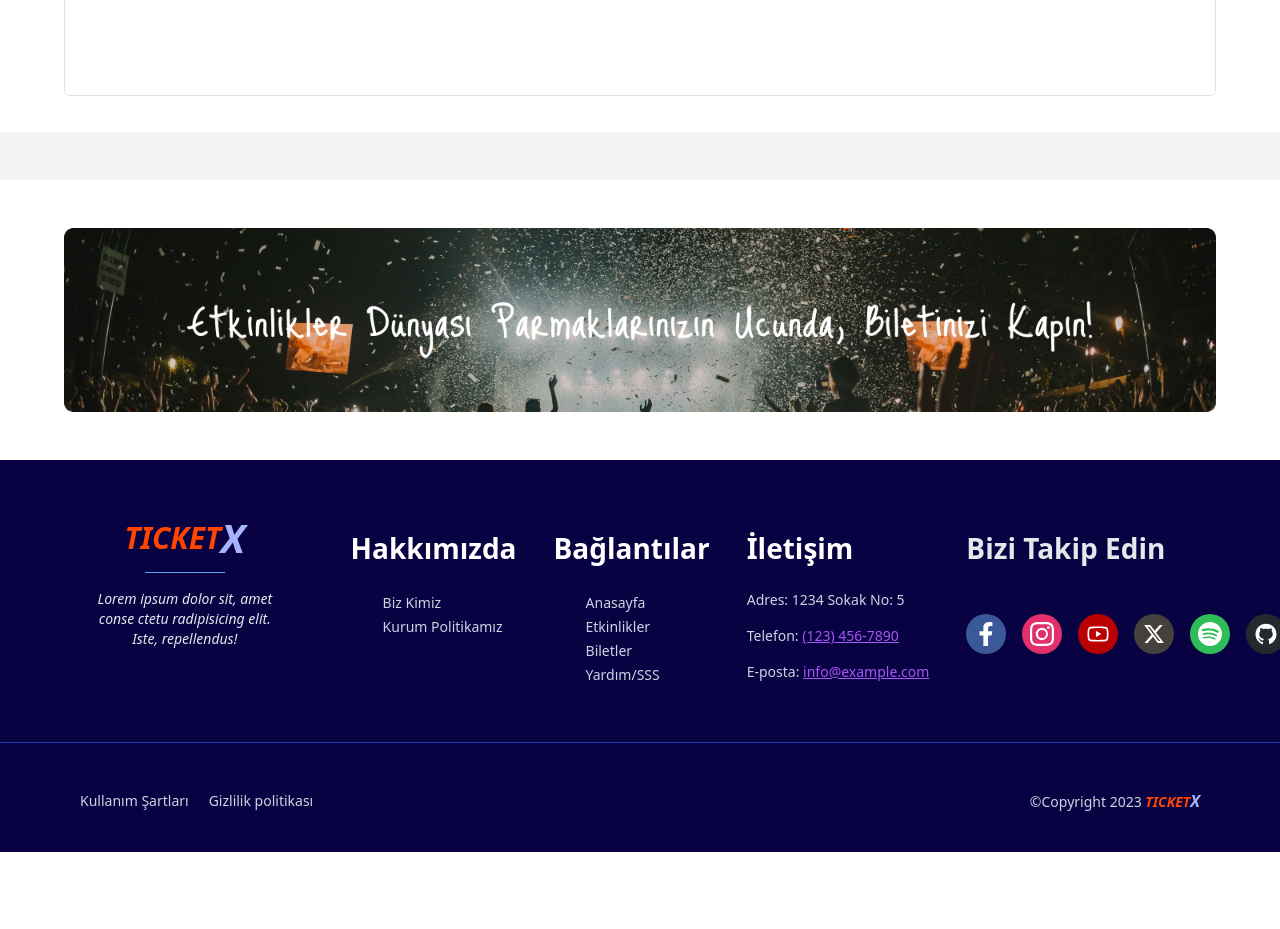
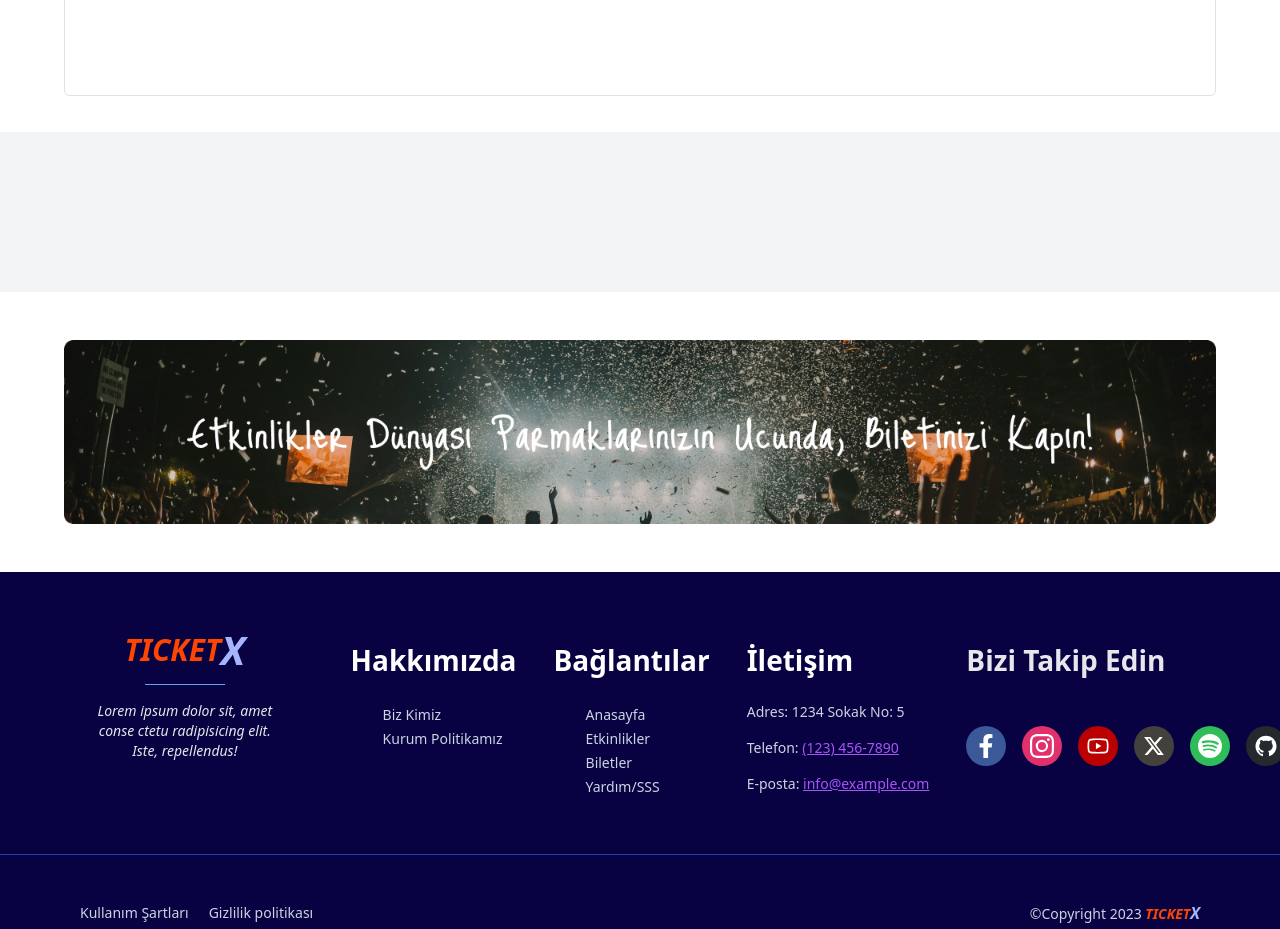
Before and after one commit to alibasdemir/react-django, a React (Create React App) app in the folder frontend/: page / in a window 1280 px wide. Shown: the part 1120-2049 px from the top of the page. Before the commit the page ends 1972 px from the top, so only its background shows below. Built offline with nearby package versions, Linux system fonts and the light colour scheme; no server answers.

Commit message:
padding edit

```diff
--- a/frontend/src/components/Events/Events.jsx
+++ b/frontend/src/components/Events/Events.jsx
@@ -33,7 +33,7 @@ const Events = () => {
 
   return (
     <div className="h-full bg-gray-100">
-      <div className="grid grid-cols-1 sm:grid-cols-2 md:grid-cols-3 lg:grid-cols-4 xl:grid-cols-4 gap-4 p-4 justify-center">
+      <div className="grid grid-cols-1 sm:grid-cols-2 md:grid-cols-3 lg:grid-cols-4 xl:grid-cols-4 gap-4 p-20 justify-center  ">
         {eventData &&
           eventData.map((event) => {
             const defaultImageIndex = Math.floor(
@@ -42,7 +42,7 @@ const Events = () => {
 
             return (
               <div className="p-4" key={event.id}>
-                <div className="h-full bg-white rounded-2xl p-6 relative hover:shadow-2xl cursor-pointer">
+                <div className="h-full bg-white rounded-2xl p-6 relative hover:shadow-2xl  cursor-pointer">
                   <article className="w-full block">
                     <Link to="/">
                       {event.eventImages.length > 0 && (
```
